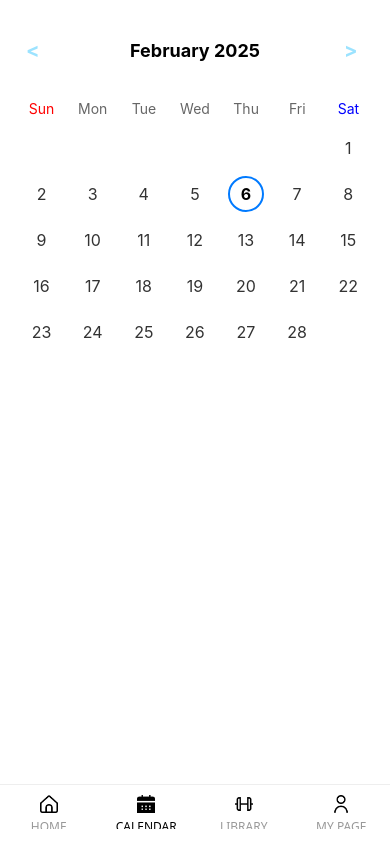
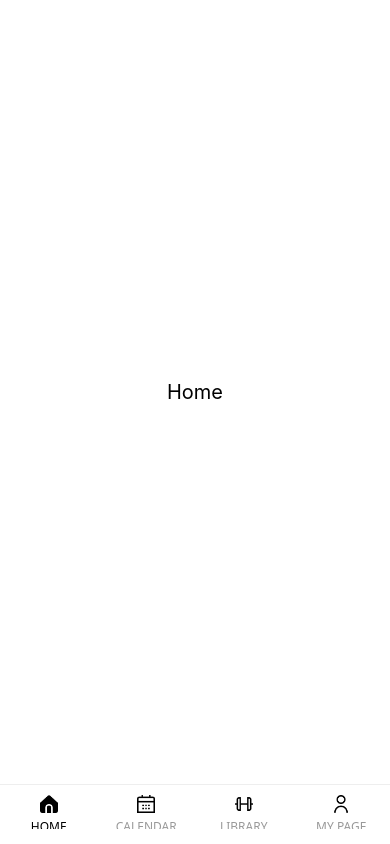
Before and after one commit to bbb4756/MindEat, a React Native app: screen / in a window 390 px wide. Built offline with nearby package versions, Linux system fonts and the light colour scheme.

Commit message:
fix calendar swipe bug

```diff
--- a/App.tsx
+++ b/App.tsx
@@ -66,7 +66,7 @@ const App: React.FC = () => {
     <GestureHandlerRootView style={{flex: 1}}>
       <NavigationContainer>
         <Tab.Navigator
-          initialRouteName="Calendar"
+          initialRouteName="Home"
           screenOptions={({route}) => ({
             headerShown: false,
             ...getTabBarIcon(route),
--- a/package.json
+++ b/package.json
@@ -18,8 +18,7 @@
     "react-native-gesture-handler": "^2.14.0",
     "react-native-reanimated": "^3.7.1",
     "react-native-safe-area-context": "^5.2.0",
-    "react-native-screens": "^4.6.0",
-    "react-native-svg": "^15.11.1"
+    "react-native-screens": "^4.6.0"
   },
   "devDependencies": {
     "@babel/core": "^7.25.2",
@@ -38,7 +37,6 @@
     "eslint": "^8.19.0",
     "jest": "^29.6.3",
     "prettier": "2.8.8",
-    "react-native-svg-transformer": "^1.5.0",
     "react-test-renderer": "18.3.1",
     "typescript": "5.0.4"
   },
--- a/src/Screens/Calendar/index.js
+++ b/src/Screens/Calendar/index.js
@@ -8,7 +8,7 @@ import Animated, {
   withSpring,
   runOnJS,
 } from 'react-native-reanimated';
-
+import calendarStyles from './styles';
 const CALENDAR_HEIGHT = 380;
 const WEEK_HEIGHT = 100;
 const SPRING_CONFIG = {damping: 20, stiffness: 150};
@@ -18,15 +18,8 @@ const Calendar = () => {
   const [selectedDate, setSelectedDate] = useState(new Date());
   const [isMonthView, setIsMonthView] = useState(true);
   const [selectedWeek, setSelectedWeek] = useState([]);
-  // const translateX = useSharedValue(0);
   const translateY = useSharedValue(0);
-  // const contextX = useSharedValue(0);
   const contextY = useSharedValue(0);
-
-  // useEffect(() => {
-  //   console.log('늘');
-  // });
-
   useEffect(() => {
     const today = new Date();
     setSelectedDate(today);
@@ -45,29 +38,15 @@ const Calendar = () => {
 
   const gesture = Gesture.Pan()
     .onStart(event => {
-      console.log('ononon');
       ('worklet');
-      // console.log(
-      //   '시작점은 왜 항상 0일까',
-      //   event.translationX,
-      //   event.translationY,
-      // );
       contextY.value = translateY.value; // 기존 위치 저장
     })
     .onUpdate(event => {
       'worklet';
       translateY.value = contextY.value + event.translationY;
-
-      console.log('움직일 때', event.translationX, event.translationY);
     })
     .onEnd(event => {
       'worklet';
-
-      if (translateY.value > (CALENDAR_HEIGHT - WEEK_HEIGHT) / 2) {
-        console.log('펼치다');
-      } else {
-        console.log('접다');
-      }
 
       const targetValue =
         translateY.value > (CALENDAR_HEIGHT - WEEK_HEIGHT) / 2
@@ -84,16 +63,11 @@ const Calendar = () => {
     setSelectedWeek(prevWeek => {
       const newWeek = prevWeek.map(date => {
         const newDate = new Date(date);
-        newDate.setDate(date.getDate() + direction * 7); // 7일 이동
+        newDate.setDate(date.getDate() + direction * 7);
         return newDate;
       });
+
       return newWeek;
-    });
-
-    setSelectedDate(prevDate => {
-      const newDate = new Date(prevDate);
-      newDate.setDate(prevDate.getDate() + direction * 7);
-      return newDate;
     });
   }, []);
 
@@ -154,23 +128,41 @@ const Calendar = () => {
   };
   // 선택한 날짜의 주 정보 가져오기
   const getWeekDays = date => {
-    const day = date.getDay();
     const week = [];
+    const selectedMonth = date.getMonth(); // 선택한 날짜의 월
+    const selectedYear = date.getFullYear();
 
-    // Get first day of the week (Sunday)
+    let firstDayOfWeek = new Date(date);
+    firstDayOfWeek.setDate(date.getDate() - date.getDay()); // 해당 주의 일요일 찾기
+
     for (let i = 0; i < 7; i++) {
-      const newDate = new Date(date);
-      newDate.setDate(date.getDate() - day + i);
+      let newDate = new Date(firstDayOfWeek);
+      newDate.setDate(firstDayOfWeek.getDate() + i);
+
+      // 주별 보기에서도 항상 현재 월을 유지 (이전 달 or 다음 달로 넘어가지 않게 조정)
+      if (
+        newDate.getMonth() !== selectedMonth ||
+        newDate.getFullYear() !== selectedYear
+      ) {
+        newDate = new Date(selectedYear, selectedMonth, newDate.getDate());
+      }
+
       week.push(newDate);
     }
 
     return week;
   };
+
   // 날짜 선택 핸들러
   const handleDateSelect = date => {
     setSelectedDate(date);
     const weekDays = getWeekDays(date);
-    setSelectedWeek(weekDays);
+
+    if (isMonthView) {
+      setCurrentDate(date); // 월별 보기에서 선택한 날짜를 기준으로 월 변경
+    }
+
+    setSelectedWeek(weekDays); // 항상 7개의 날짜가 나오도록 수정
   };
 
   // 월별 보기 렌더링
@@ -185,7 +177,7 @@ const Calendar = () => {
 
     // Add empty cells for days before the first day of the month
     for (let i = 0; i < firstDayOfMonth; i++) {
-      days.push(<View key={`empty-${i}`} style={styles.dayCell} />);
+      days.push(<View key={`empty-${i}`} style={calendarStyles.dayCell} />);
     }
 
     // Add days of the month
@@ -200,10 +192,15 @@ const Calendar = () => {
       days.push(
         <TouchableOpacity
           key={day}
-          style={styles.dayCell}
+          style={calendarStyles.dayCell}
           onPress={() => handleDateSelect(date)}>
-          <View style={[styles.day, isToday && styles.selectedDay]}>
-            <Text style={[styles.dayText, isToday && styles.selectedDayText]}>
+          <View
+            style={[calendarStyles.day, isToday && calendarStyles.selectedDay]}>
+            <Text
+              style={[
+                calendarStyles.dayText,
+                isToday && calendarStyles.selectedDayText,
+              ]}>
               {day}
             </Text>
           </View>
@@ -221,10 +218,15 @@ const Calendar = () => {
       return (
         <TouchableOpacity
           key={index}
-          style={styles.dayCell}
+          style={calendarStyles.dayCell}
           onPress={() => handleDateSelect(date)}>
-          <View style={[styles.day, isToday && styles.selectedDay]}>
-            <Text style={[styles.dayText, isToday && styles.selectedDayText]}>
+          <View
+            style={[calendarStyles.day, isToday && calendarStyles.selectedDay]}>
+            <Text
+              style={[
+                calendarStyles.dayText,
+                isToday && calendarStyles.selectedDayText,
+              ]}>
               {date.getDate()}
             </Text>
           </View>
@@ -255,9 +257,9 @@ const Calendar = () => {
       <Text
         key={day}
         style={[
-          styles.weekDayText,
-          index === 0 && styles.sundayText,
-          index === 6 && styles.saturdayText,
+          calendarStyles.weekDayText,
+          index === 0 && calendarStyles.sundayText,
+          index === 6 && calendarStyles.saturdayText,
         ]}>
         {day}
       </Text>
@@ -265,19 +267,19 @@ const Calendar = () => {
   };
 
   return (
-    <SafeAreaView style={styles.container}>
-      <View style={styles.header}>
+    <SafeAreaView style={calendarStyles.container}>
+      <View style={calendarStyles.header}>
         <View style={{width: 40}}>
           {isMonthView && ( // 월별 보기일 때만 화살표 표시
             <TouchableOpacity
               onPress={handlePrevMonth}
-              style={styles.arrowButton}>
-              <Text style={styles.arrowText}>{'<'}</Text>
+              style={calendarStyles.arrowButton}>
+              <Text style={calendarStyles.arrowText}>{'<'}</Text>
             </TouchableOpacity>
           )}
         </View>
 
-        <Text style={styles.headerText}>
+        <Text style={calendarStyles.headerText}>
           {monthNames[currentDate.getMonth()]} {currentDate.getFullYear()}
         </Text>
 
@@ -285,103 +287,22 @@ const Calendar = () => {
           {isMonthView && ( // 월별 보기일 때만 화살표 표시
             <TouchableOpacity
               onPress={handleNextMonth}
-              style={styles.arrowButton}>
-              <Text style={styles.arrowText}>{'>'}</Text>
+              style={calendarStyles.arrowButton}>
+              <Text style={calendarStyles.arrowText}>{'>'}</Text>
             </TouchableOpacity>
           )}
         </View>
       </View>
 
       <GestureDetector gesture={isMonthView ? gesture : gestureWeek}>
-        <Animated.View style={[styles.calendarContainer, animatedStyle]}>
-          <View style={styles.weekDays}>{renderWeekDays()}</View>
-          <View style={styles.calendar}>{renderCalendar()}</View>
+        <Animated.View
+          style={[calendarStyles.calendarContainer, animatedStyle]}>
+          <View style={calendarStyles.weekDays}>{renderWeekDays()}</View>
+          <View style={calendarStyles.calendar}>{renderCalendar()}</View>
         </Animated.View>
       </GestureDetector>
     </SafeAreaView>
   );
 };
 
-const styles = StyleSheet.create({
-  container: {
-    flex: 1,
-    backgroundColor: 'white',
-  },
-  calendarContainer: {
-    calendarContainer: {
-      position: 'absolute', // 상단 고정
-      top: 0, // 화면 위쪽에 고정
-      left: 0,
-      right: 0,
-      overflow: 'hidden', // 자연스럽게 확장/축소
-      backgroundColor: 'white',
-    },
-  },
-  header: {
-    flexDirection: 'row',
-    justifyContent: 'space-between',
-    alignItems: 'center',
-    height: 100,
-    padding: 16,
-  },
-  headerText: {
-    fontSize: 18,
-    fontWeight: 'bold',
-  },
-  arrowButton: {
-    padding: 10,
-  },
-  arrowText: {
-    fontSize: 20,
-    color: 'rgb(156, 227, 255)',
-    fontWeight: 'bold',
-  },
-  weekDays: {
-    flexDirection: 'row',
-    paddingHorizontal: 16,
-    marginBottom: 8,
-  },
-  weekDayText: {
-    flex: 1,
-    textAlign: 'center',
-    color: '#666',
-  },
-  sundayText: {
-    color: '#FF0000',
-  },
-  saturdayText: {
-    color: '#0000FF',
-  },
-  calendar: {
-    flexDirection: 'row',
-    flexWrap: 'wrap',
-    paddingHorizontal: 16,
-  },
-  dayCell: {
-    width: '14.28%',
-    padding: 5,
-    alignItems: 'center',
-  },
-  day: {
-    width: 36,
-    height: 36,
-    justifyContent: 'center',
-    alignItems: 'center',
-  },
-  selectedDay: {
-    borderWidth: 2,
-    borderColor: '#007AFF',
-    borderRadius: 18,
-    backgroundColor: 'transparent',
-  },
-  dayText: {
-    fontSize: 16,
-    color: '#333',
-  },
-  selectedDayText: {
-    color: '#000',
-    fontWeight: 'bold',
-  },
-});
-
 export default Calendar;
--- /dev/null
+++ b/src/Screens/Calendar/styles.js
@@ -0,0 +1,85 @@
+import {StyleSheet} from 'react-native';
+
+const calendarStyles = StyleSheet.create({
+  container: {
+    flex: 1,
+    backgroundColor: 'white',
+  },
+  calendarContainer: {
+    calendarContainer: {
+      position: 'absolute', // 상단 고정
+      top: 0, // 화면 위쪽에 고정
+      left: 0,
+      right: 0,
+      overflow: 'hidden', // 자연스럽게 확장/축소
+      backgroundColor: 'white',
+    },
+  },
+  header: {
+    flexDirection: 'row',
+    justifyContent: 'space-between',
+    alignItems: 'center',
+    height: 80,
+    padding: 16,
+  },
+  headerText: {
+    fontSize: 18,
+    fontWeight: 'bold',
+  },
+  arrowButton: {
+    padding: 10,
+  },
+  arrowText: {
+    fontSize: 20,
+    color: 'rgb(156, 227, 255)',
+    fontWeight: 'bold',
+  },
+  weekDays: {
+    flexDirection: 'row',
+    paddingHorizontal: 16,
+    marginBottom: 8,
+  },
+  weekDayText: {
+    flex: 1,
+    textAlign: 'center',
+    color: '#666',
+  },
+  sundayText: {
+    color: '#FF0000',
+  },
+  saturdayText: {
+    color: '#0000FF',
+  },
+  calendar: {
+    flexDirection: 'row',
+    flexWrap: 'wrap',
+    paddingHorizontal: 16,
+  },
+  dayCell: {
+    width: '14.28%',
+    padding: 5,
+    alignItems: 'center',
+  },
+  day: {
+    width: 36,
+    height: 36,
+    justifyContent: 'center',
+    alignItems: 'center',
+  },
+  selectedDay: {
+    borderWidth: 2,
+    borderColor: '#007AFF',
+    borderRadius: 18,
+    backgroundColor: 'transparent',
+  },
+  dayText: {
+    fontSize: 16,
+    color: '#333',
+  },
+  selectedDayText: {
+    color: '#000',
+    fontWeight: 'bold',
+  },
+});
+
+export default calendarStyles;
```
Also changed, not shown: react-native.config.js (deleted, +0 -10 lines), 3 other files (tests, documents, lock files or other folders).
